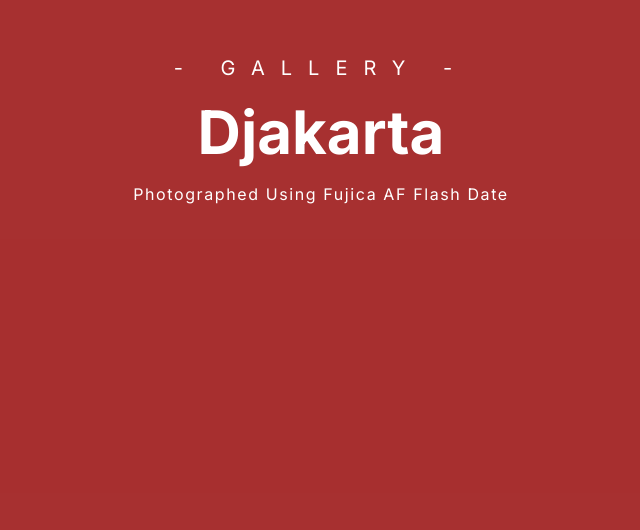
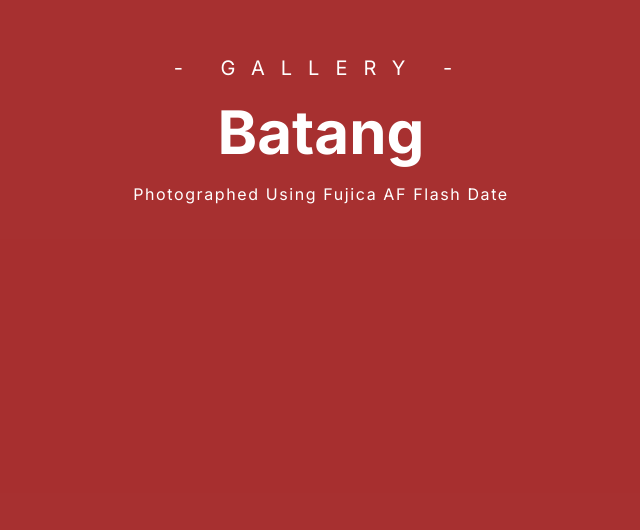
Before and after one commit to ivannoard/next-gallery, a Next.js app: page / in a window 1280 px wide. Shown: the part 270-800 px from the top of the page, without its empty margins (319-959 px from the left). Built offline with nearby package versions, Linux system fonts and the light colour scheme.

Commit message:
change splash to /home

```diff
--- a/app/layout.jsx
+++ b/app/layout.jsx
@@ -11,24 +11,12 @@ export const metadata = {
 };
 
 export default function RootLayout({ children }) {
-  const [isShow, setIsShow] = React.useState(false);
-  React.useEffect(() => {
-    setTimeout(() => {
-      setIsShow(true);
-    }, 2000);
-  }, []);
   return (
     <>
       <html lang="en">
         <body className={inter.className}>
-          {!isShow ? (
-            <SplashScreen />
-          ) : (
-            <>
-              <Header />
-              {children}
-            </>
-          )}
+          <Header />
+          {children}
         </body>
       </html>
     </>
--- a/app/page.jsx
+++ b/app/page.jsx
@@ -2,11 +2,19 @@
 import React from "react";
 import { ProfileImage } from "@/assets/images";
 import Image from "next/image";
+import { SplashScreen } from "@/components/globals";
 
 export default function Home() {
   const displayText = ["Djakarta", "Semarang", "Batang", "Yogyakarta"];
   const [activeDisplay, setActiveDisplay] = React.useState();
   const [index, setIndex] = React.useState(0);
+
+  const [isShow, setIsShow] = React.useState(false);
+  React.useEffect(() => {
+    setTimeout(() => {
+      setIsShow(true);
+    }, 2000);
+  }, []);
 
   React.useEffect(() => {
     const displayLength = displayText.length - 1;
@@ -21,8 +29,12 @@ export default function Home() {
       }, 1000);
     }
   }, [index]);
+
   return (
     <>
+      {!isShow ? (
+        <SplashScreen />
+      ) : (
         <main className="pb-10">
           <section className={`h-screen py-24 text-white bg-red-500 relative`}>
             <div className="absolute w-full h-full bg-black bg-opacity-30 top-0 left-0 right-0 bottom-o mx-auto">
@@ -39,7 +51,9 @@ export default function Home() {
           </section>
           <section className="mt-10 px-10 text-white">
             <div className="container mx-auto">
-            <h4 className="text-center tracking-[.5rem]">- Explore Places -</h4>
+              <h4 className="text-center tracking-[.5rem]">
+                - Explore Places -
+              </h4>
               <div className="button-places w-1/2 mx-auto mt-5 flex gap-5 justify-center">
                 <a href="#" className="p-5 swipe-effect-item">
                   All
@@ -131,8 +145,8 @@ export default function Home() {
                     <h3 className="mb-2">Djakarta Stories</h3>
                     <p className="text-[#A49F9E]">
                       Lorem, ipsum dolor sit amet consectetur adipisicing elit.
-                    Quis neque sit fugiat, soluta repudiandae quasi esse facilis
-                    nostrum animi voluptate?
+                      Quis neque sit fugiat, soluta repudiandae quasi esse
+                      facilis nostrum animi voluptate?
                     </p>
                   </div>
                 </div>
@@ -146,8 +160,8 @@ export default function Home() {
                     <h3 className="mb-2">Djakarta Stories</h3>
                     <p className="text-[#A49F9E]">
                       Lorem, ipsum dolor sit amet consectetur adipisicing elit.
-                    Quis neque sit fugiat, soluta repudiandae quasi esse facilis
-                    nostrum animi voluptate?
+                      Quis neque sit fugiat, soluta repudiandae quasi esse
+                      facilis nostrum animi voluptate?
                     </p>
                   </div>
                 </div>
@@ -161,8 +175,8 @@ export default function Home() {
                     <h3 className="mb-2">Djakarta Stories</h3>
                     <p className="text-[#A49F9E]">
                       Lorem, ipsum dolor sit amet consectetur adipisicing elit.
-                    Quis neque sit fugiat, soluta repudiandae quasi esse facilis
-                    nostrum animi voluptate?
+                      Quis neque sit fugiat, soluta repudiandae quasi esse
+                      facilis nostrum animi voluptate?
                     </p>
                   </div>
                 </div>
@@ -176,8 +190,8 @@ export default function Home() {
                     <h3 className="mb-2">Djakarta Stories</h3>
                     <p className="text-[#A49F9E]">
                       Lorem, ipsum dolor sit amet consectetur adipisicing elit.
-                    Quis neque sit fugiat, soluta repudiandae quasi esse facilis
-                    nostrum animi voluptate?
+                      Quis neque sit fugiat, soluta repudiandae quasi esse
+                      facilis nostrum animi voluptate?
                     </p>
                   </div>
                 </div>
@@ -186,6 +200,7 @@ export default function Home() {
           </section>
           {/* <div className="container bg-red-500">asd</div> */}
         </main>
+      )}
     </>
   );
 }
```
Lines whose indentation alone changed are shown as unchanged.
